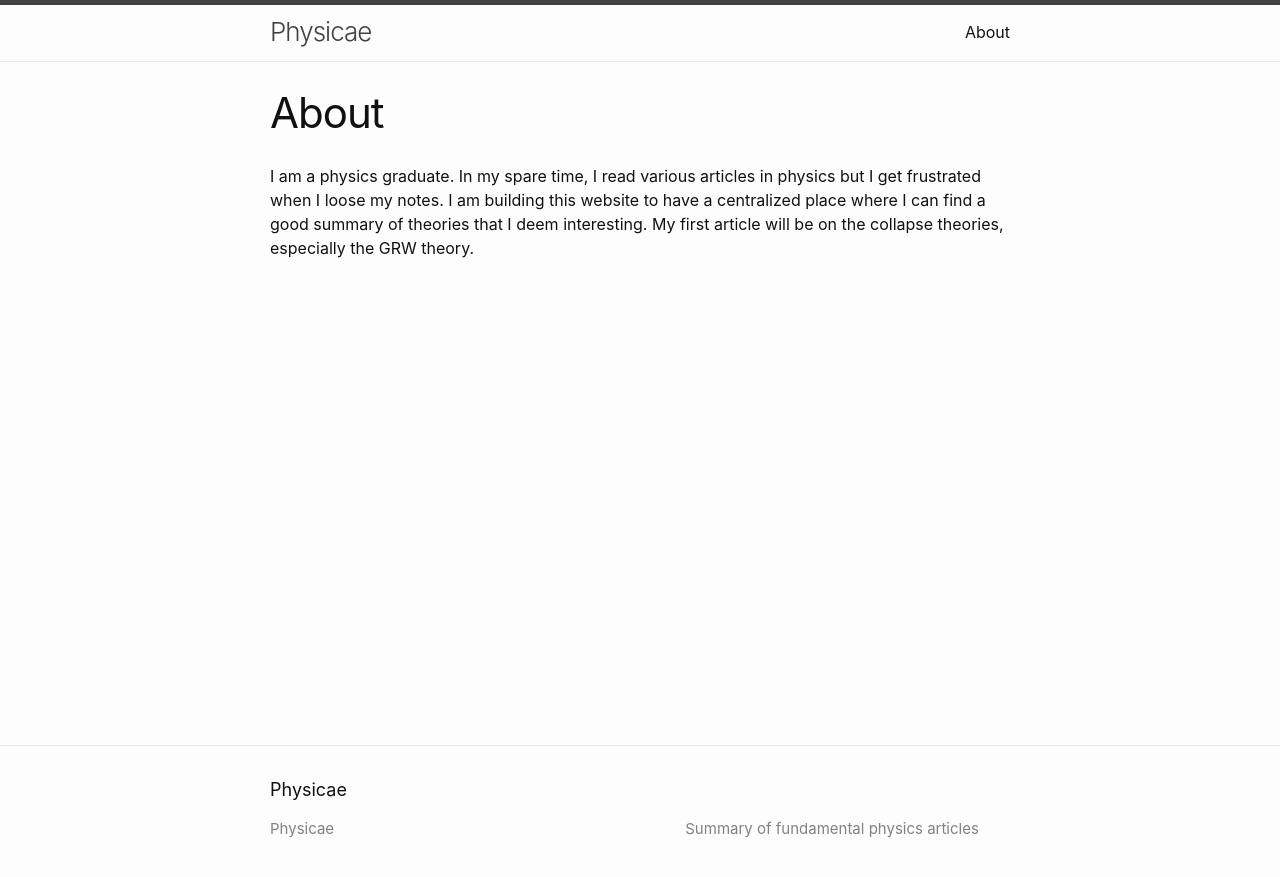
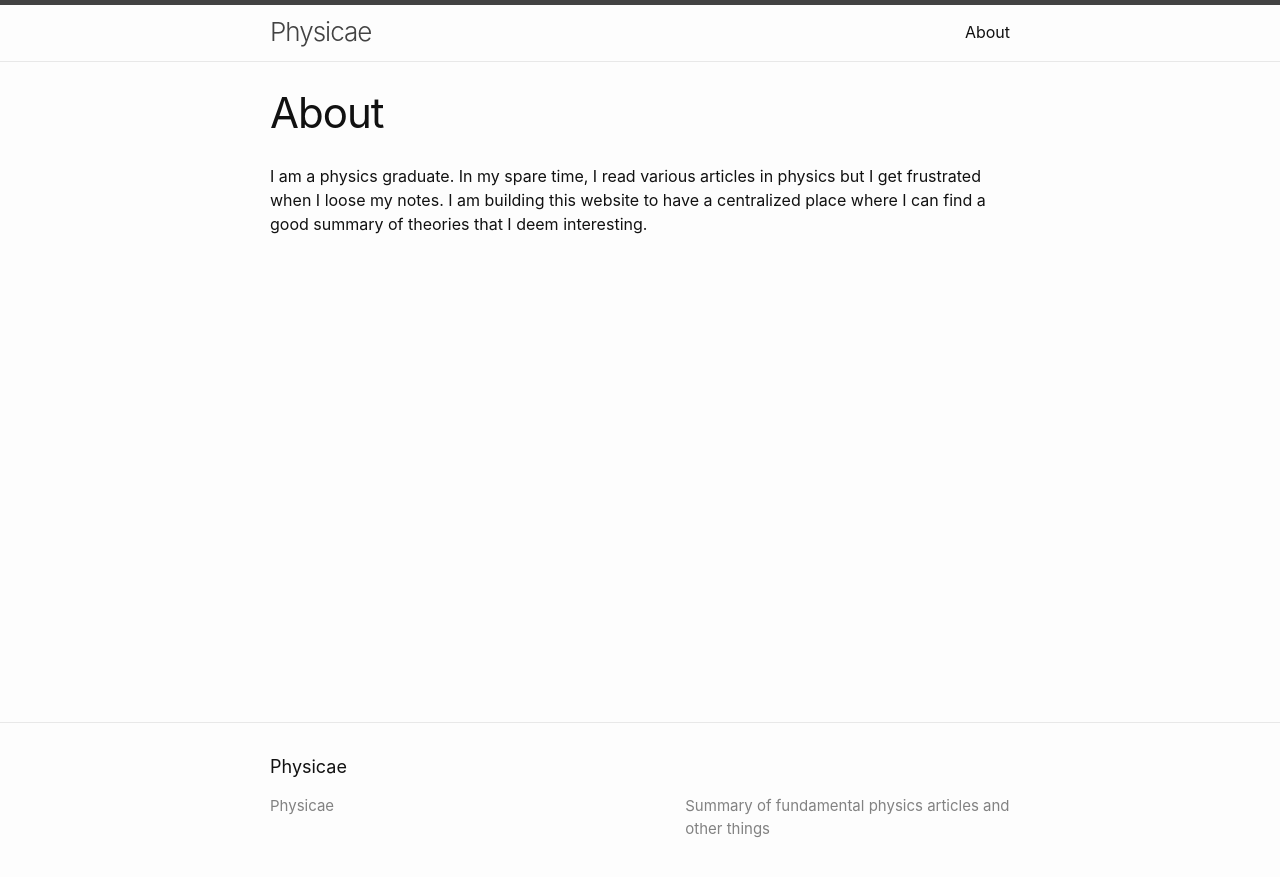
Before and after one commit to GentSht/physicae, a Jekyll site: the page built from about.markdown, in a window 1280 px wide. Shown: the top 877 px of the page. Built offline with Jekyll 4.4.1, drawn with Linux system fonts in a browser that asks for light colours.

Commit message:
redefinition

```diff
--- a/_config.yml
+++ b/_config.yml
@@ -21,7 +21,7 @@
 title: Physicae
 #email:
 description: >- # this means to ignore newlines until "baseurl:"
-  Summary of fundamental physics articles
+  Summary of fundamental physics articles and other things
 baseurl: "/physicae" # the subpath of your site, e.g. /blog
 url: "https://gentsht.github.io" # the base hostname & protocol for your site, e.g. http://example.com
 #twitter_username: jekyllrb
--- a/about.markdown
+++ b/about.markdown
@@ -4,4 +4,4 @@ title: About
 permalink: /about/
 ---
 
-I am a physics graduate. In my spare time, I read various articles in physics but I get frustrated when I loose my notes. I am building this website to have a centralized place where I can find a good summary of theories that I deem interesting. My first article will be on the collapse theories, especially the GRW theory.
+I am a physics graduate. In my spare time, I read various articles in physics but I get frustrated when I loose my notes. I am building this website to have a centralized place where I can find a good summary of theories that I deem interesting.
```
